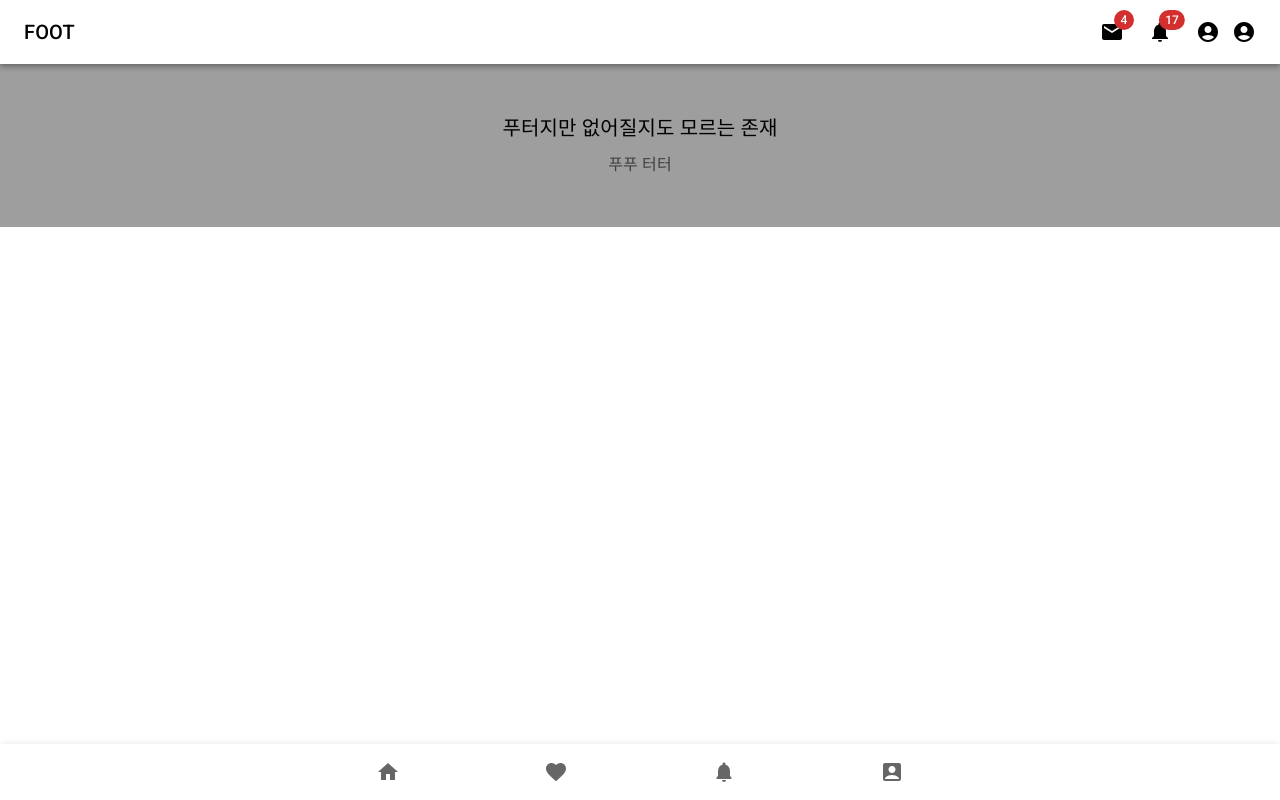
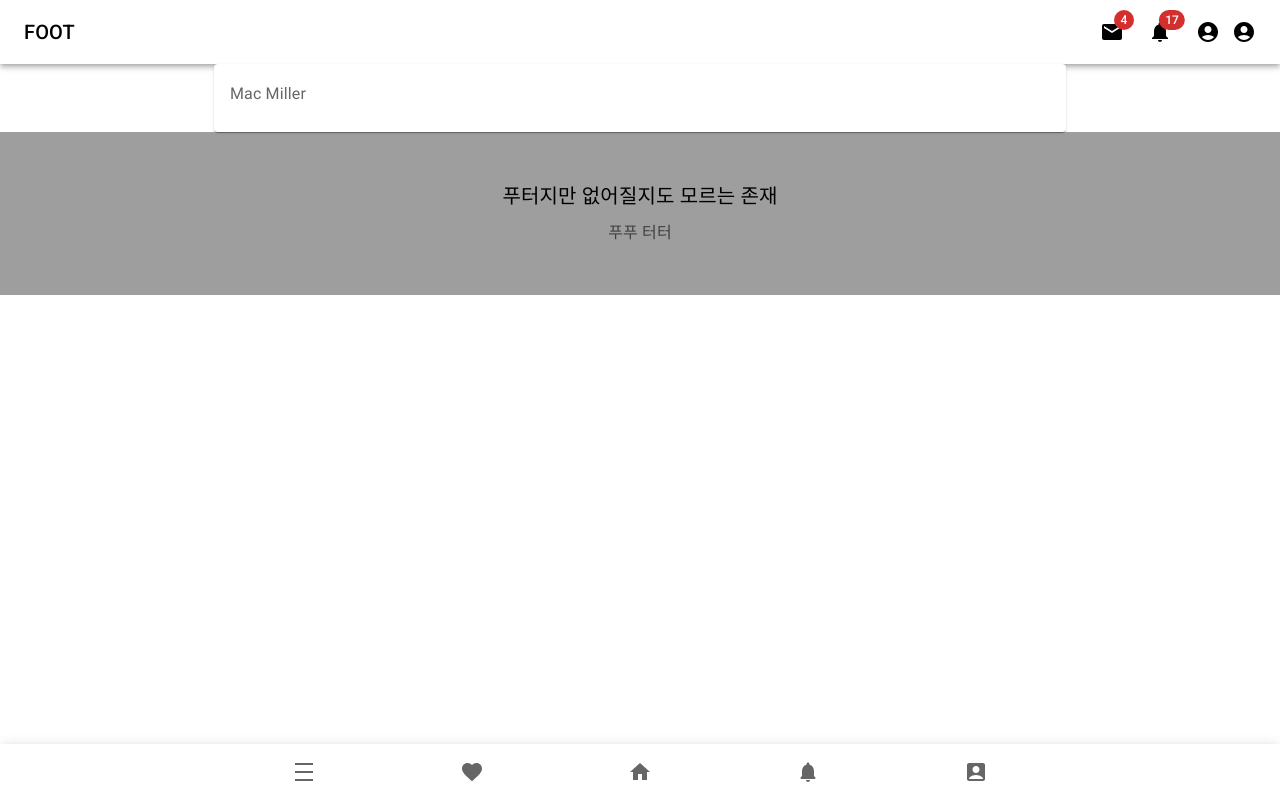
Before and after one commit to taehyuk0314/football-front, a React (Create React App) app: page /mypage in a window 1280 px wide. Built offline with nearby package versions, Linux system fonts and the light colour scheme; no server answers.

Commit message:
layout 짜는중

```diff
--- a/src/components/LabelBottomNavigation.tsx
+++ b/src/components/LabelBottomNavigation.tsx
@@ -3,17 +3,19 @@ import FavoriteIcon from '@mui/icons-material/Favorite';
 import HomeIcon from '@mui/icons-material/Home';
 import NotificationsRoundedIcon from '@mui/icons-material/NotificationsRounded';
 import AccountBoxRoundedIcon from '@mui/icons-material/AccountBoxRounded';
+import DensityMediumIcon from '@mui/icons-material/DensityMedium';
 import React from "react";
 import { Link } from "react-router-dom";
 
 export default function LabelBottomNavigation () {
     return (
-        <Paper sx={{ position: 'fixed', bottom: 0, left: 0, right: 0 }} elevation={3}>
+        <Paper sx={{ position: 'fixed', bottom: 0, left: 0, right: 0 }} elevation={5}>
             <BottomNavigation
                 showLabels
                 >
+                <BottomNavigationAction component={Link} to="/products" icon={<DensityMediumIcon />} />
+                <BottomNavigationAction component={Link} to="/" icon={<FavoriteIcon />} />
                 <BottomNavigationAction component={Link} to="/" icon={<HomeIcon />} />
-                <BottomNavigationAction component={Link} to="/" icon={<FavoriteIcon />} />
                 <BottomNavigationAction component={Link} to="/ugcs" icon={<NotificationsRoundedIcon />} />
                 <BottomNavigationAction component={Link} to="/mypage" icon={<AccountBoxRoundedIcon />} />
             </BottomNavigation>
--- a/src/pages/board/Ugcs.tsx
+++ b/src/pages/board/Ugcs.tsx
@@ -1,19 +1,26 @@
 import axios from "axios";
 import React, { useEffect, useState } from "react";
 import { BoardUgcVO } from "./vo/board.vo";
-import { Avatar, List, ListItem, ListItemAvatar, ListItemText } from "@mui/material";
+import { Avatar, Container, List, ListItem, ListItemAvatar, ListItemText, SpeedDial, SpeedDialAction } from "@mui/material";
+import ShareIcon from '@mui/icons-material/Share';
+import SpeedDialIcon from '@mui/material/SpeedDialIcon';
 
 export default function Ugcs() {
     const [ugcs,setUgcs] = useState([] as BoardUgcVO[]);
+
+    const actions = [
+      { icon: <ShareIcon />, name: 'Share' },
+    ];
     useEffect(()=>{
       axios.get("/board/ugcs").then((r)=>{
         setUgcs(r.data);
       })
     },[])
     return(
+        <Container maxWidth="md">
           <List>
           {ugcs.map(( item, index) => (
-          <ListItem button key={index}>
+            <ListItem key={index}>
               <ListItemAvatar>
                 <Avatar alt="Profile Picture" src={"/board/:id"} />
               </ListItemAvatar>
@@ -21,5 +28,19 @@ export default function Ugcs() {
             </ListItem>
           ))}
           </List>
+          <SpeedDial
+            ariaLabel="SpeedDial basic example"
+            sx={{ position: 'absolute', bottom: 100, right: 16 }}
+            icon={<SpeedDialIcon />}
+          >
+            {actions.map((action) => (
+              <SpeedDialAction
+                key={action.name}
+                icon={action.icon}
+                tooltipTitle={action.name}
+              />
+            ))}
+          </SpeedDial>
+        </Container>
     )
 }
--- a/src/pages/main/Main.tsx
+++ b/src/pages/main/Main.tsx
@@ -1,22 +1,15 @@
 import React, { useEffect, useState } from "react";
 import Button from '@mui/material/Button';
-import Card from '@mui/material/Card';
-import CardActions from '@mui/material/CardActions';
-import CardContent from '@mui/material/CardContent';
-import CardMedia from '@mui/material/CardMedia';
 import CssBaseline from '@mui/material/CssBaseline';
-import Grid from '@mui/material/Grid';
 import Stack from '@mui/material/Stack';
 import Box from '@mui/material/Box';
 import Typography from '@mui/material/Typography';
 import Container from '@mui/material/Container';
-import { createTheme, ThemeProvider } from '@mui/material/styles';
 import axios from "axios";
 import { BoardMasterVO } from "../board/vo/board.vo";
 
 export default function Main() {
     const [board,setBoard] = useState([] as BoardMasterVO[]);
-    const defaultTheme = createTheme;
 
     useEffect(()=>{
         axios.get("/login/simple-details").then((r) => {
@@ -30,10 +23,8 @@ export default function Main() {
         })
     }
 
-    const cards = [1, 2, 3, 4, 5, 6, 7, 8, 9];
     return(
         <>
-            <ThemeProvider theme={defaultTheme}>
             <CssBaseline />
             <main>
                 {/* Hero unit */}
@@ -70,42 +61,7 @@ export default function Main() {
                     </Stack>
                 </Container>
                 </Box>
-                    <Container sx={{ py: 8 }} maxWidth="md">
-                    {/* End hero unit */}
-                    <Grid container spacing={4}>
-                        {cards.map((card) => (
-                        <Grid item key={card} xs={12} sm={6} md={4}>
-                            <Card
-                            sx={{ height: '100%', display: 'flex', flexDirection: 'column' }}
-                            >
-                            <CardMedia
-                                component="div"
-                                sx={{
-                                // 16:9
-                                pt: '56.25%',
-                                }}
-                                image="https://source.unsplash.com/random?wallpapers"
-                            />
-                            <CardContent sx={{ flexGrow: 1 }}>
-                                <Typography gutterBottom variant="h5" component="h2">
-                                Heading
-                                </Typography>
-                                <Typography>
-                                This is a media card. You can use this section to describe the
-                                content.
-                                </Typography>
-                            </CardContent>
-                            <CardActions>
-                                <Button size="small">View</Button>
-                                <Button size="small">Edit</Button>
-                            </CardActions>
-                            </Card>
-                        </Grid>
-                        ))}
-                    </Grid>
-                    </Container>
             </main>
-            </ThemeProvider>
         </>
     )
 }
--- a/src/pages/mypage/Mypage.tsx
+++ b/src/pages/mypage/Mypage.tsx
@@ -1,14 +1,36 @@
+import { Box, Card, CardContent, CardMedia, Container, Grid, IconButton, Typography, useTheme } from "@mui/material";
 import axios from "axios";
-import React, { useEffect } from "react";
+import React, { useEffect, useState } from "react";
+import { MypageVO } from "./vo/mypage.vo";
 
 export default function Mypage() {
+    const [member,setMember] = useState({} as MypageVO)
     useEffect(()=>{
         axios.get("/mypage").then((r)=>{
-            console.log(r.data)
+            setMember(r.data);
         })
     },[])
     return(
-        <>
-        </>
+        <Container maxWidth="md">
+            <Card sx={{ display: 'flex' }}>
+            <Box sx={{ display: 'flex', flexDirection: 'column' }}>
+                <CardContent sx={{ flex: '1 0 auto' }}>
+                <Typography component="div" variant="h5">
+                    {member.memNm}
+                </Typography>
+                <Typography variant="subtitle1" color="text.secondary" component="div">
+                    Mac Miller
+                </Typography>
+                </CardContent>
+                <Box sx={{ display: 'flex', alignItems: 'center', pl: 1, pb: 1 }}>
+                </Box>
+            </Box>
+            </Card>
+            <Card sx={{ display: 'flex' }}>
+                <Box sx={{ display: 'flex', flexDirection: 'column' }}>
+
+                </Box>
+            </Card>
+        </Container>
     )
 }
--- /dev/null
+++ b/src/pages/mypage/vo/mypage.vo.ts
@@ -0,0 +1,4 @@
+import { MemberVO } from "../../member/vo/member.vo";
+
+export interface MypageVO extends MemberVO{
+}
--- a/src/pages/product/Products.tsx
+++ b/src/pages/product/Products.tsx
@@ -1,7 +1,44 @@
+import { Button, Card, CardActions, CardContent, CardMedia, Container, Grid, Typography } from "@mui/material";
 import React from "react";
 
 export default function Products() {
+    const cards = [1, 2, 3, 4, 5, 6, 7, 8, 9];
     return(
-        <></>
+        <>
+            <Container sx={{ py: 8 }} maxWidth="md">
+            {/* End hero unit */}
+            <Grid container spacing={4}>
+                {cards.map((card) => (
+                <Grid item key={card} xs={12} sm={6} md={4}>
+                    <Card
+                    sx={{ height: '100%', display: 'flex', flexDirection: 'column' }}
+                    >
+                    <CardMedia
+                        component="div"
+                        sx={{
+                        // 16:9
+                        pt: '56.25%',
+                        }}
+                        image="https://source.unsplash.com/random?wallpapers"
+                    />
+                    <CardContent sx={{ flexGrow: 1 }}>
+                        <Typography gutterBottom variant="h5" component="h2">
+                        Heading
+                        </Typography>
+                        <Typography>
+                        This is a media card. You can use this section to describe the
+                        content.
+                        </Typography>
+                    </CardContent>
+                    <CardActions>
+                        <Button size="small">View</Button>
+                        <Button size="small">Edit</Button>
+                    </CardActions>
+                    </Card>
+                </Grid>
+                ))}
+            </Grid>
+            </Container>
+        </>
     )
 }
--- a/src/router/Router.tsx
+++ b/src/router/Router.tsx
@@ -6,10 +6,7 @@ import LayoutMain from "../layout/LayoutMain";
 import Ugcs from "../pages/board/Ugcs";
 import Ugc from "../pages/board/Ugc";
 import Mypage from "../pages/mypage/Mypage";
-
-const routeBefore = ()  => {
-  return 1;
-}
+import Products from "../pages/product/Products";
 
 const router = createBrowserRouter([
     {
@@ -26,12 +23,16 @@ const router = createBrowserRouter([
               element: <Ugcs />,
             },
             {
-              path: "/ugc",
+              path: "/ugc:boardNo",
               element: <Ugc />,
             },
             {
               path: "/mypage",
               element: <Mypage />,
+            },
+            {
+              path: "/products",
+              element: <Products />,
             },
         ]
     },
```
Lines whose indentation alone changed are shown as unchanged.
